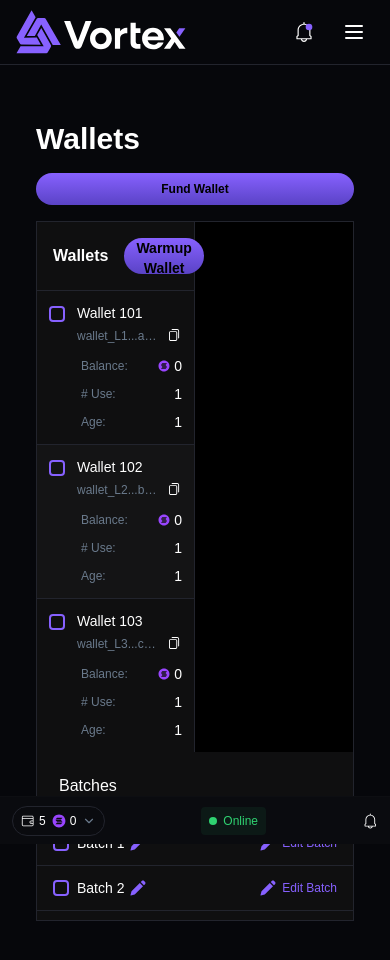
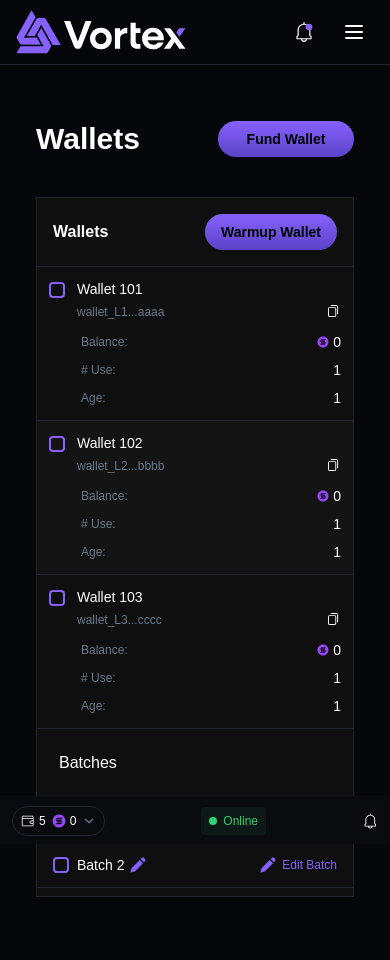
Before and after one commit to JaiKumarSuther/ventor, a Next.js app: page /wallets in a window 390 px wide. Shown: the top 960 px of the page. Built offline with nearby package versions, Linux system fonts and the light colour scheme.

Commit message:
fixed again

```diff
--- a/app/(MainMenu)/(wallet-setup)/fund-wallet/page.tsx
+++ b/app/(MainMenu)/(wallet-setup)/fund-wallet/page.tsx
@@ -97,7 +97,7 @@ const FundWalletPage = () => {
           <h3 className="w-full md:w-[30%] font-[500] text-[#6A7A8C] text-sm">
             FUNDING METHOD
           </h3>
-          <div className="flex gap-6 items-center w-full md:w-[70%]">
+          <div className="flex justify-between items-center w-full md:w-[75%]">
             {["easy", "hard", "mix"].map((method) => (
               <div
                 key={method}
--- a/app/(MainMenu)/(wallet-setup)/wallets/page.tsx
+++ b/app/(MainMenu)/(wallet-setup)/wallets/page.tsx
@@ -143,8 +143,8 @@ export default function WalletsScreen() {
 
   return (
     <div className="overflow-hidden bg-black">
-      <div className="flex-1 flex flex-col md:flex-row border border-[#22242D] overflow-hidden min-h-[700px]">
-        <div className="flex flex-col border-r border-[#22242D] bg-[#0F0F10] w-1/2">
+      <div className="flex flex-col md:flex-row border border-[#22242D] overflow-hidden min-h-[700px]">
+        <div className="flex flex-col border-b md:border-b-0 md:border-r border-[#22242D] bg-[#0F0F10] w-full md:w-1/2">
           <div className="flex items-center justify-between p-4 gap-4 border-b border-[#22242D] flex-shrink-0">
             <h3 className="text-white text-base font-semibold">Wallets</h3>
             <GradientButton
@@ -369,7 +369,9 @@ export default function WalletsScreen() {
                       <button
                         className="button-30 bg-red-600 text-white px-4 py-2 rounded"
                         onClick={() => {
-          const batch = batches.find((b) => b.id === selectedBatchId);
+                          const batch = batches.find(
+                            (b) => b.id === selectedBatchId
+                          );
                           if (!batch) return;
 
                           const filteredWallets = batch.wallets.filter(
@@ -397,7 +399,6 @@ export default function WalletsScreen() {
                       </button>
                     </div>
                   )}
-
               </div>
               <div></div>
             </div>
--- a/components/ui/DashboardLayout.tsx
+++ b/components/ui/DashboardLayout.tsx
@@ -29,7 +29,7 @@ const DashboardLayout: React.FC<DashboardLayoutProps> = ({
   return (
     <div className="flex flex-col w-full min-h-screen bg-background px-4 md:px-6 overflow-hidden">
       {/* Header */}
-      <div className="w-full flex flex-col gap-4 md:flex-row md:items-center justify-between py-4">
+      <div className="w-full flex gap-4 mb-6 flex-row md:items-center justify-between py-4">
         <h2 className="text-foreground text-3xl font-semibold">{title}</h2>
 
         {buttonLabel && (
@@ -38,7 +38,7 @@ const DashboardLayout: React.FC<DashboardLayoutProps> = ({
             onClick={onButtonClick || (() => router.push("/fund-wallet"))}
             gradient="linear-gradient(0deg, #5A43C6, #8761FF)"
             hoverGradient="linear-gradient(0deg, #4A36B0, #765FE0)"
-            className="w-full md:w-44 py-2 text-xs md:text-base"
+            className="w-34 py-2 text-base "
           />
         )}
       </div>
```
Also changed, not shown: app/(MainMenu)/market-maker/page.tsx (renamed from app/(MainMenu)/(wallet-setup)/market-maker/page.tsx). Lines whose indentation alone changed are shown as unchanged.
